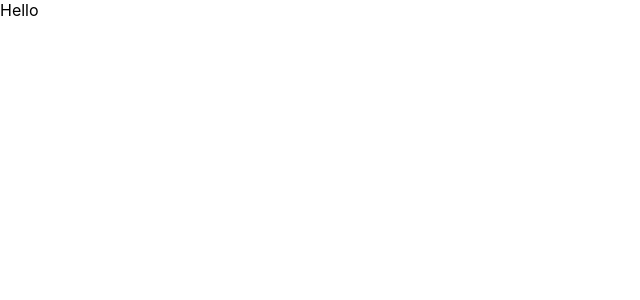
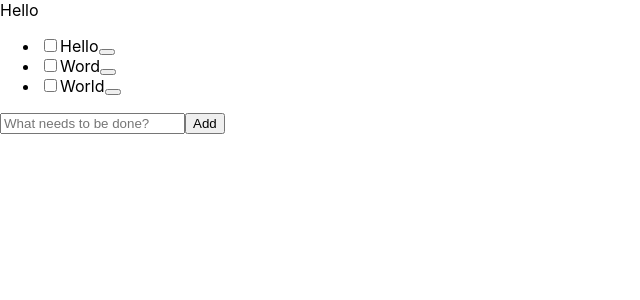
Before and after one commit to Jekynss/ReactTodo, a React (Create React App) app: page / in a window 1280 px wide. Shown: the top 300 px of the page, without its empty margins (0-640 px from the left). Built offline with nearby package versions, Linux system fonts and the light colour scheme.

Commit message:
Added TodoLists

```diff
--- /dev/null
+++ b/src/components/AddTodoForm.js
@@ -0,0 +1,23 @@
+import React from "react";
+
+class AddTodoForm extends React.Component {
+  todoList = () => {};
+
+  render() {
+    return (
+      <form id="addTodoForm" className="main__container__input-add">
+        <input
+          type="text"
+          name="add_string_input"
+          className="main__container__input-add__input"
+          placeholder="What needs to be done?"
+        />
+        <button onClick={null} class="main__container__input-add__button">
+          Add
+        </button>
+      </form>
+    );
+  }
+}
+
+export default AddTodoForm;
--- a/src/components/App.js
+++ b/src/components/App.js
@@ -1,9 +1,14 @@
-import React from 'react';
+import React from "react";
+
+import AddTodoForm from "./AddTodoForm";
+import TodoListsForm from "./TodoListsForm";
 
 function App() {
   return (
     <div className="App">
       Hello
+      <TodoListsForm />
+      <AddTodoForm />
     </div>
   );
 }
--- /dev/null
+++ b/src/components/TodoList.js
@@ -0,0 +1,24 @@
+import React from "react";
+class TodoList extends React.Component {
+  render() {
+    const { content, new_id } = this.props;
+    return (
+      <li class="main__container__item__todo-list__li scoped">
+        <input
+          type="checkbox"
+          id={new_id}
+          className="todo-list__li__checkbox"
+          name="todo-list"
+          value={content}
+        />
+        <label
+          for={new_id}
+          className="main__container__item__todo-list__li__label"
+        ></label>
+        {content}
+        <button class="todo-list__li__destroy"></button>
+      </li>
+    );
+  }
+}
+export default TodoList;
--- /dev/null
+++ b/src/components/TodoListsForm.js
@@ -0,0 +1,33 @@
+import React from "react";
+import { render } from "@testing-library/react";
+import TodoList from "./TodoList";
+
+class TodoListsForm extends React.Component {
+  render() {
+    this.state = {
+      todos: [
+        { content: "Hello", new_id: "checkbox-1" },
+        { content: "Word", new_id: "checkbox-2" },
+        { content: "World", new_id: "checkbox-3" },
+      ],
+    };
+    const { todos } = this.props;
+    return (
+      <form id="options-form">
+        <ul class="main__container__item__todo-list">
+          {this.state.todos.map((elem) => {
+            return (
+              <TodoList
+                key={elem.new_id}
+                content={elem.content}
+                new_id={elem.new_id}
+              />
+            );
+          })}
+        </ul>
+      </form>
+    );
+  }
+}
+
+export default TodoListsForm;
```
